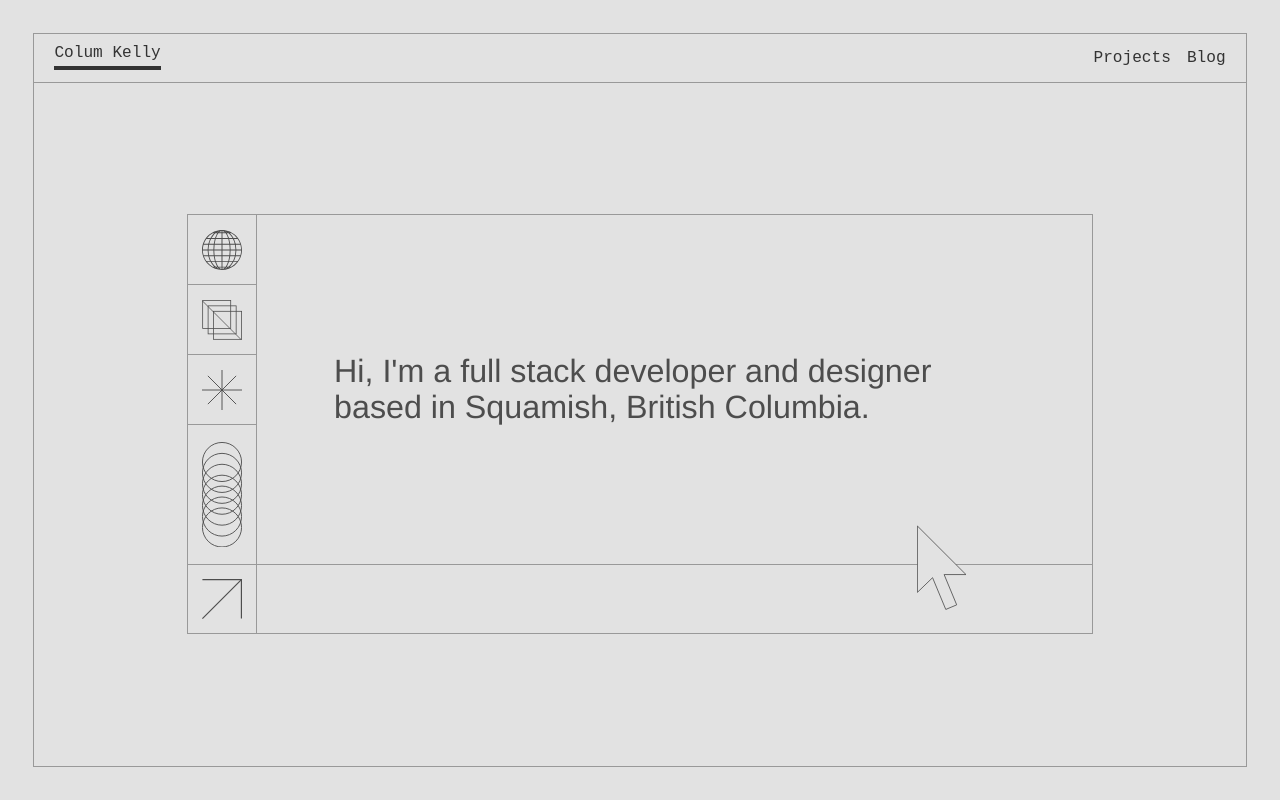
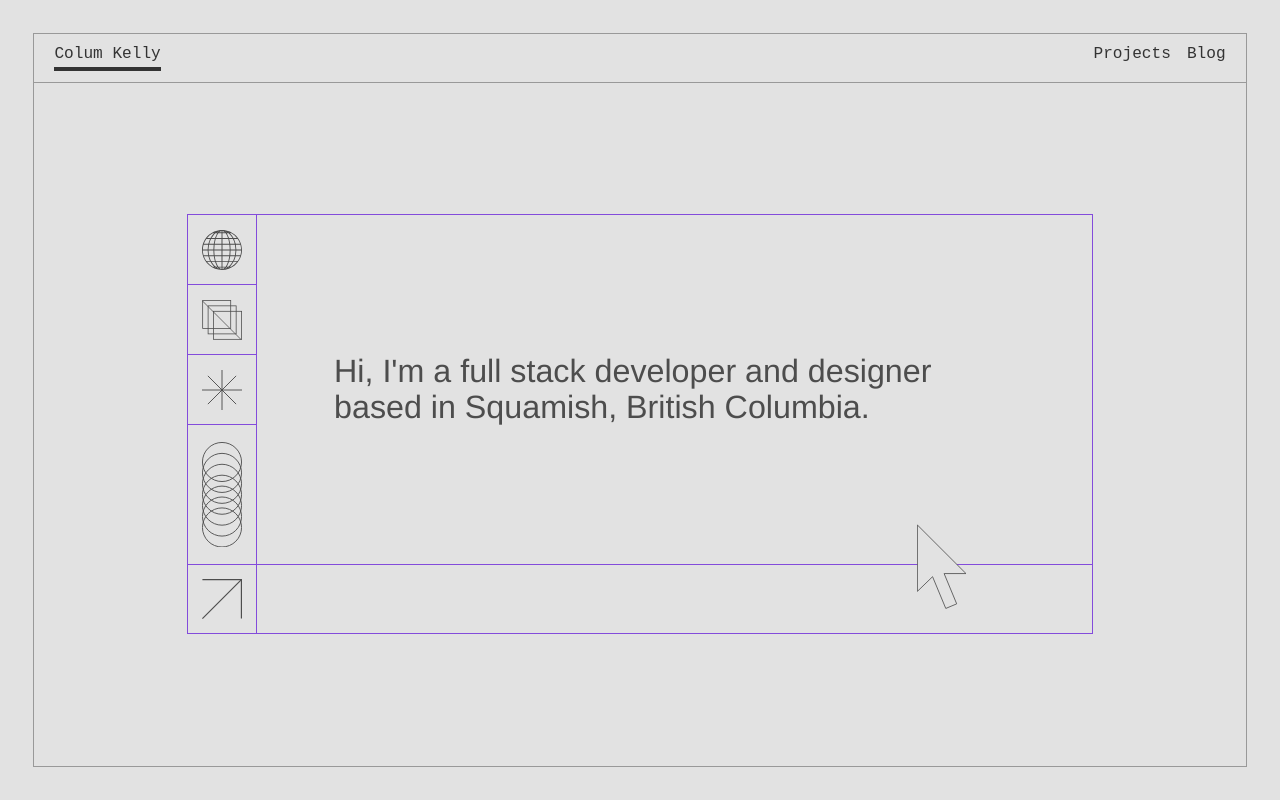
Before and after one commit to columk1/portfolio, a React (Vite) app: page / in a window 1280 px wide. Built offline with nearby package versions, Linux system fonts and the light colour scheme; no server answers.

Commit message:
Add dark mode variables, adjust colors

```diff
--- a/src/components/Header/Header.module.css
+++ b/src/components/Header/Header.module.css
@@ -7,7 +7,7 @@
   padding: 0.5rem 1.25rem;
   display: flex;
   justify-content: space-between;
-  align-items: center;
+  align-items: baseline;
   background-color: transparent;
   z-index: 1;
 }
--- a/src/components/Hero/Hero.jsx
+++ b/src/components/Hero/Hero.jsx
@@ -156,7 +156,31 @@ const Hero = () => {
         <div className={styles.title}>
           <p>Hi, I'm a full stack developer and designer based in Squamish, British Columbia.</p>
         </div>
-        <div className={styles.footer}></div>
+        <div className={styles.footer}>
+          <svg
+            id='pointer_2'
+            data-name='pointer_2'
+            xmlns='http://www.w3.org/2000/svg'
+            viewBox='0 0 60.01 102.03'
+            width='50'
+          >
+            <defs>
+              <style>{`
+      .pointer {
+        fill: var(--bg);
+        stroke: #4d4d4d;
+        stroke-miterlimit: 10;
+      }
+    `}</style>
+            </defs>
+            <g id='pointer_1' data-name='pointer_1'>
+              <polygon
+                className='pointer'
+                points='58.8 59.51 .5 1.21 .5 80.84 18.69 63.25 34.53 101.37 47.64 95.87 32.54 59.51 58.8 59.51'
+              />
+            </g>
+          </svg>
+        </div>
         {/* <NavLink to={}> */}
         {/* <a href='#projects'>
             <button>View Projects</button>
--- a/src/components/Hero/Hero.module.css
+++ b/src/components/Hero/Hero.module.css
@@ -35,11 +35,11 @@
   aspect-ratio: 1;
   display: grid;
   place-content: center;
-  border-top: 1px solid var(--lines);
-  border-left: 1px solid var(--lines);
-  border-right: 1px solid var(--lines);
+  border-top: 1px solid var(--accent);
+  border-left: 1px solid var(--accent);
+  border-right: 1px solid var(--accent);
   &:last-of-type {
-    border-bottom: 1px solid var(--lines);
+    border-bottom: 1px solid var(--accent);
   }
 }
 
@@ -48,9 +48,9 @@
   aspect-ratio: 1 / 2;
   display: grid;
   place-content: center;
-  border-top: 1px solid var(--lines);
-  border-left: 1px solid var(--lines);
-  border-right: 1px solid var(--lines);
+  border-top: 1px solid var(--accent);
+  border-left: 1px solid var(--accent);
+  border-right: 1px solid var(--accent);
 }
 
 /* .heroContent {
@@ -72,8 +72,8 @@
   font-size: 2rem;
   /* font-weight: bold; */
   line-height: 1.1;
-  border-top: 1px solid var(--lines);
-  border-right: 1px solid var(--lines);
+  border-top: 1px solid var(--accent);
+  border-right: 1px solid var(--accent);
   /* border-left: 1px solid var(--lines); */
 }
 
@@ -81,15 +81,14 @@
   grid-column: 2;
   grid-row: -1 / -2;
   height: 100%;
-  border-top: 1px solid var(--lines);
-  border-right: 1px solid var(--lines);
-  border-bottom: 1px solid var(--lines);
+  border-top: 1px solid var(--accent);
+  border-right: 1px solid var(--accent);
+  border-bottom: 1px solid var(--accent);
   position: relative;
-  &::after {
+  & svg {
     position: absolute;
-    content: url('../../assets/SVG/pointer.svg');
+    bottom: 35%;
     right: 15%;
-    bottom: 25%;
   }
 }
 
--- a/src/components/Project/Project.jsx
+++ b/src/components/Project/Project.jsx
@@ -1,11 +1,12 @@
 import styles from './Project.module.css'
 import GithubIcon from '../icons/GithubIcon'
 import LinkIcon from '../icons/LinkIcon'
+import { useRef } from 'react'
 
 const Project = ({ project }) => {
   const { title, description, image, tags, github, url } = project
 
-  const iconStyles = { color: '#4d4d4d', width: '27' }
+  const iconStyles = { color: 'var(--text)', width: '27' }
 
   return (
     <div className={styles.project}>
--- a/src/components/Project/Project.module.css
+++ b/src/components/Project/Project.module.css
@@ -45,7 +45,7 @@
   font-size: 2rem;
   /* font-weight: 600; */
   color: var(--textFade);
-  border-bottom: 0.5rem solid var(--textFade);
+  border-bottom: 0.5rem solid var(--text);
 }
 
 .projectDescription {
@@ -62,11 +62,11 @@
 }
 
 .tag {
-  padding: 0.25rem 0.5rem;
+  padding: 0.15rem 0.5rem;
   font-size: 0.9rem;
   font-weight: bold;
-  color: white;
-  background-color: var(--textFade);
+  color: var(--bgLight);
+  background-color: var(--text);
 }
 
 .links {
--- a/src/variables.css
+++ b/src/variables.css
@@ -7,9 +7,11 @@
   );
   --bg: #e2e2e2;
   --bgLight: #e7e7e7;
+  --accent: #834bdb;
   --lines: #999;
   --text: #333;
   --textFade: #4d4d4d;
+  /* --labelBg: #333; */
   --bodyFont: 'IBM Plex Mono', monospace;
   --headerFont: Helvetica, Arial, sans-serif;
   --link: #9d00ff;
@@ -17,3 +19,13 @@
   --linkVisited: #8200d3;
   --frame: 2rem;
 }
+
+/* @media (prefers-color-scheme: dark) {
+  :root {
+    --bg: #181818;
+    --bgLight: #181818;
+    --lines: #555;
+    --text: #d5d5d5;
+    --textFade: #c2c2c2;
+  }
+} */
```
